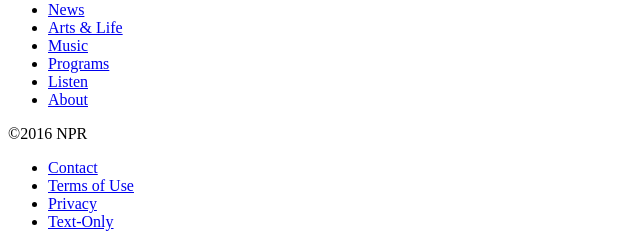
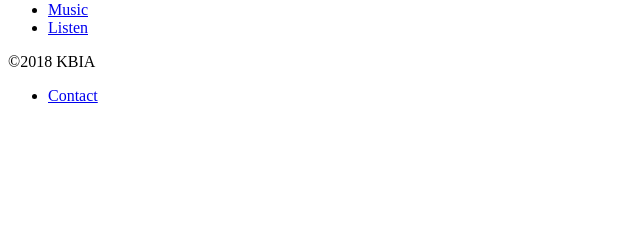
Before and after one commit to KBIAnews/2018-july-autism-caretakers, a Flask app: template templates/_base.html in a window 1280 px wide. Shown: the part 807-1054 px from the top of the page, without its empty margins (0-640 px from the left). After the commit the page ends 910 px from the top, so only its background shows below. Run offline with Flask 2, Linux system fonts and the light colour scheme; the template is opened without the code that fills it, so the values that code supplies are empty; some libraries are stand-ins or nearby versions.

Commit message:
Lots of template tweaking and reconfig  to try and bring this in line with KBIA.

```diff
--- a/templates/_base.html
+++ b/templates/_base.html
@@ -30,7 +30,6 @@
     {{ JS.push('js/lib/modernizr.js') }}
     {{ JS.push('js/lib/cookie.js') }}
     {{ JS.push('js/lib/es6-promise.js') }}
-    {{ JS.push('js/lib/cross-storage-client.js') }}
     {{ JS.push('js/app_config.js') }}
     {{ JS.push('js/analytics.js') }}
     {{ JS.render('js/app-header.min.js') }}
@@ -40,17 +39,17 @@
     {% block nav %}
     <nav role="navigation">
         <ul class="site-links">
-            <li class="npr"><a href="http://npr.org"><img src="http://media.npr.org/chrome/news/nprlogo_138x46.gif" alt="NPR" /></a></li>
-            <li class="news"><a href="http://www.npr.org/sections/news/">News</a></li>
-            <li class="arts"><a href="http://www.npr.org/sections/arts/">Arts &amp; Life</a></li>
-            <li class="music"><a href="http://www.npr.org/music/">Music</a></li>
-            <li class="listen"><a href="http://www.npr.org/listen/">Listen</a></li>
+            <li class="npr"><a href="http://kbia.org"><img src="https://s3.amazonaws.com/media.kbia.org/logos/kbia-blue.png" alt="KBIA" /></a></li>
+            <li class="news"><a href="http://kbia.org/river?page=0">News</a></li>
+            <li class="arts"><a href="http://kbia.org/term/arts-and-culture">Arts &amp; Culture</a></li>
+            <li class="music"><a href="http://www.kmuc.org">Music</a></li>
+            <li class="listen"><a href="http://kbia.org/listen">Listen</a></li>
         </ul>
         <ul class="site-links-2">
-            <li class="stations"><a href="http://www.npr.org/templates/stations/stations/">Stations</a></li>
-            <li class="donate"><a href="http://www.npr.org/stations/donate/index.php">Donate</a></li>
-            <li class="shop"><a href="http://shop.npr.org">Shop</a></li>
-        </ul>
+<!--             <li class="stations"><a href="http://www.npr.org/templates/stations/stations/">Stations</a></li> -->
+            <li class="donate"><a href="https://kbia.missouri.edu/alleg/WebModule/Donate.aspx?P=MAIN&PAGETYPE=PLG&CHECK=r7ZyK9McKTWqK20krF35cqUOstgWaB20">Donate</a></li>
+<!--             <li class="shop"><a href="http://shop.npr.org">Shop</a></li>
+ -->        </ul>
     </nav>
     {% endblock nav %}
 
@@ -64,23 +63,21 @@
     <footer>
         <div class="primary">
             <ul>
-                <li><a href="http://www.npr.org" data-action="Click Logo"><img src="http://media.npr.org/chrome/news/nprlogo_138x46.gif" alt="NPR Logo"></a></li>
-                <li class="news"><a href="http://www.npr.org/sections/news/">News</a></li>
-                <li class="artslife"><a href="http://www.npr.org/sections/arts/">Arts &amp; Life</a></li>
-                <li class="music"><a href="http://www.npr.org/music/">Music</a></li>
-                <li class="programs"><a href="http://www.npr.org/programs/">Programs</a></li>
-                <li class="listen"><a href="http://www.npr.org/listen/">Listen</a></li>
-                <li class="about"><a href="http://www.npr.org/about/">About</a></li>
+                <li><a href="http://www.npr.org" data-action="Click Logo"><img src="https://s3.amazonaws.com/media.kbia.org/logos/kbia-blue.png" alt="KBIA Logo"></a></li>
+                            <li class="news"><a href="http://kbia.org/river?page=0">News</a></li>
+            <li class="arts"><a href="http://kbia.org/term/arts-and-culture">Arts &amp; Culture</a></li>
+            <li class="music"><a href="http://www.kmuc.org">Music</a></li>
+            <li class="listen"><a href="http://kbia.org/listen">Listen</a></li>
             </ul>
         </div>
         <div class="secondary">
-            <p>&copy;2016 NPR</p>
+            <p>&copy;2018 KBIA</p>
             <ul>
-                <li id="footerContact"><a href="http://help.npr.org/npr/includes/customer/npr/custforms/contactus.aspx">Contact</a></li>
-                <li><a href="http://www.npr.org/about/termsofuse.html">Terms of Use</a></li>
+                <li id="footerContact"><a href="http://kbia.org/contact-kbia">Contact</a></li>
+<!--                 <li><a href="http://www.npr.org/about/termsofuse.html">Terms of Use</a></li>
                 <li><a href="http://www.npr.org/about/privacypolicy.html">Privacy</a></li>
                 <li><a href="http://thin.npr.org/">Text-Only</a></li>
-            </ul>
+            </ul> -->
         </div>
     </footer>
     {% endblock footer %}
--- a/www/js/analytics.js
+++ b/www/js/analytics.js
@@ -144,7 +144,7 @@ var ANALYTICS = (function () {
     var setupGoogle = function() {
         embedGa();
         setupVizAnalytics();
-        setupDotOrgAnalytics();
+        // setupDotOrgAnalytics();
      }
 
 
@@ -318,8 +318,8 @@ var ANALYTICS = (function () {
     }
 
     setupGoogle();
-    setupComscore();
-    setupNielson();
+    // setupComscore();
+    // setupNielson();
 
     return {
         'setupChartbeat': setupChartbeat,
```
